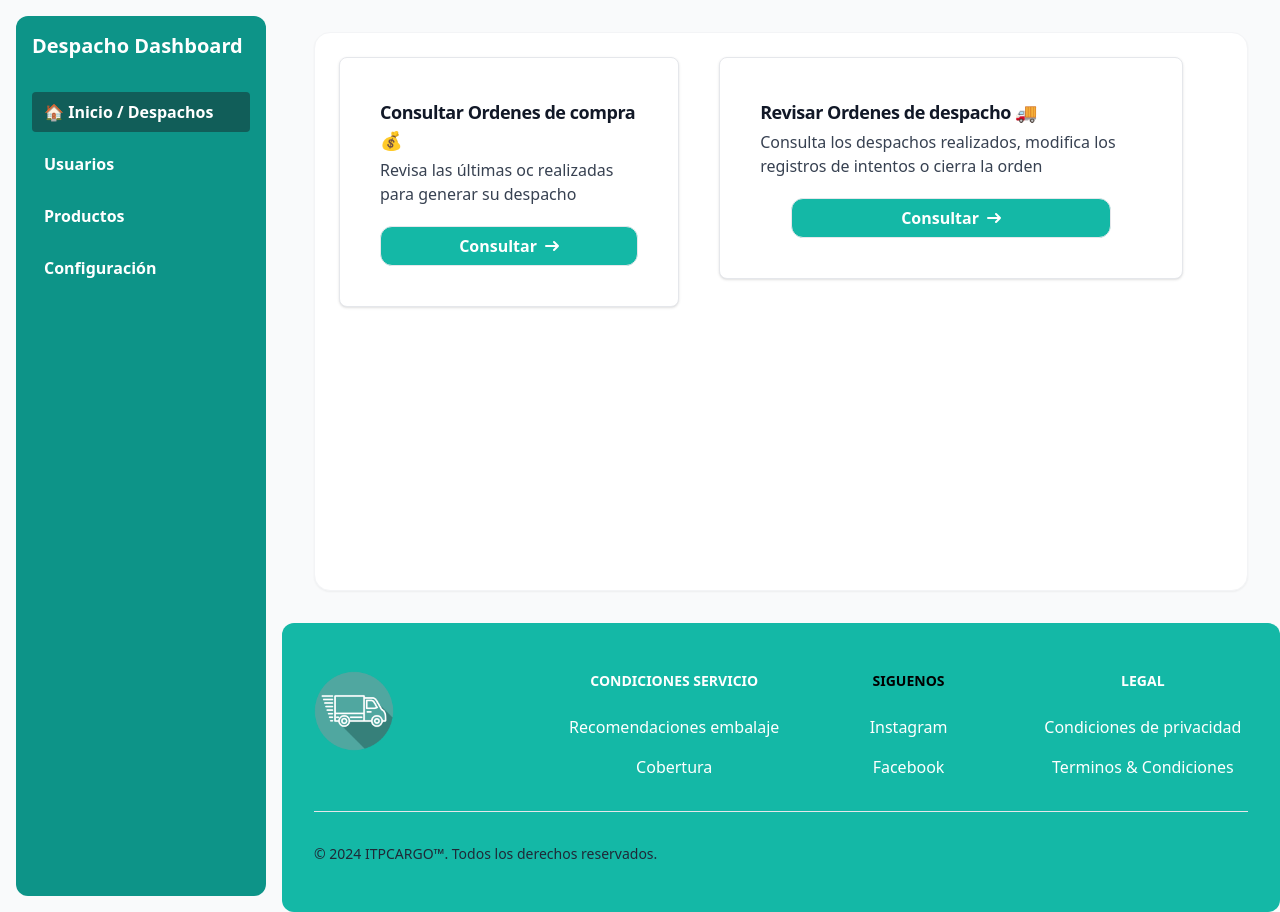
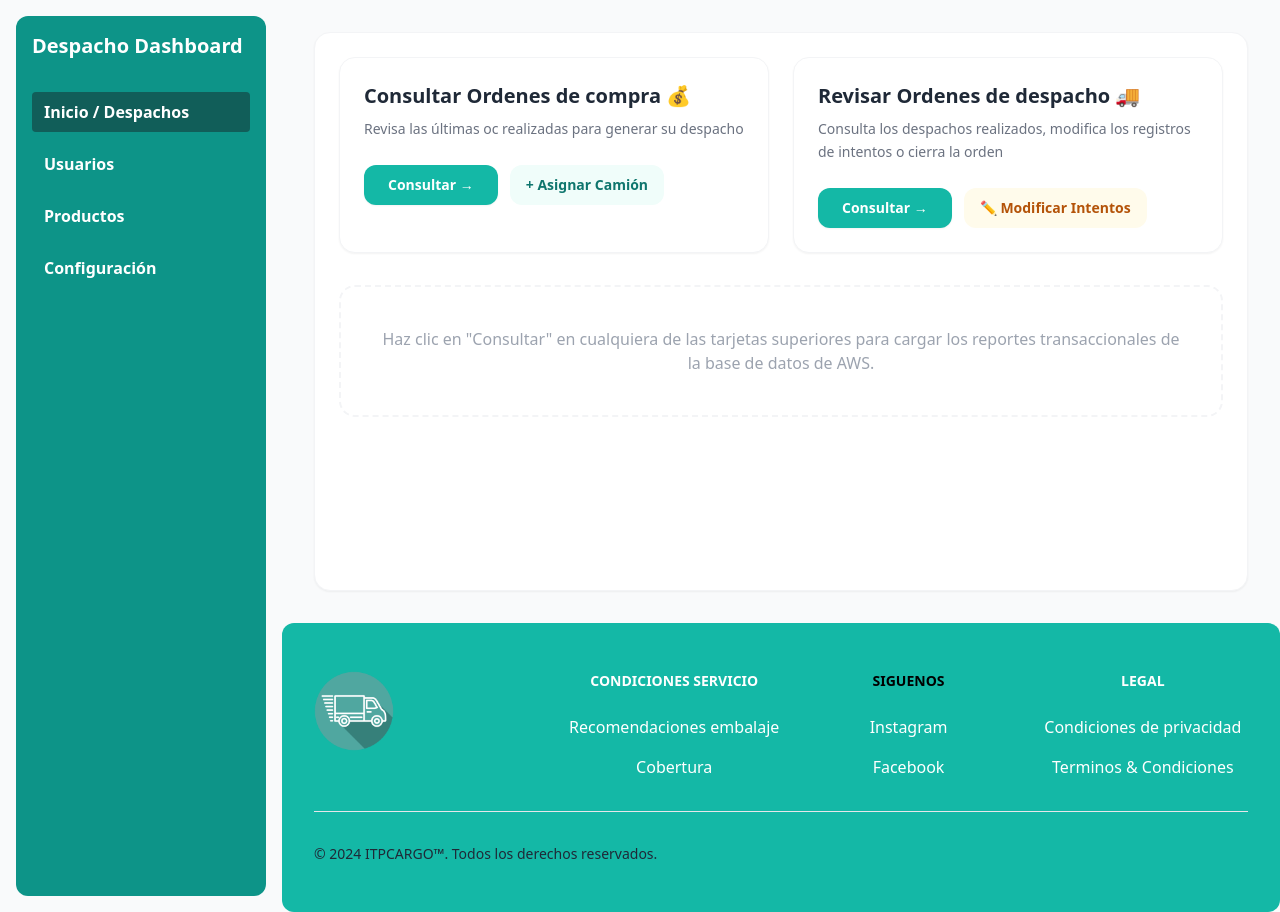
Before and after one commit to nelu-grb/pruebadevopsci, a React (Vite) app in the folder frontend/: page / in a window 1280 px wide. Built offline with nearby package versions, Linux system fonts and the light colour scheme.

Commit message:
Refactor PruebaCards component for improved layout and functionality; update Navbar button text for clarity

```diff
--- a/frontend/src/componentes/CrudAdmin/PruebaCards.jsx
+++ b/frontend/src/componentes/CrudAdmin/PruebaCards.jsx
@@ -1,39 +1,107 @@
-import { useState } from "react";
-import { CardComponent } from "./CardComponent";
-import { TableCompras } from "./TableCompras";
-import { TableDespachos } from "./TableDespachos";
+import React, { useState } from 'react';
+// Importamos tus tablas hijas modulares
+import { TableCompras } from './TableCompras';
+import { TableDespachos } from './TableDespachos';
+// Importamos tus formularios que ya creaste en tu árbol de archivos
+import { FormDespacho } from './FormDespacho';
+import { FormCierreDespacho } from './FormCierreDespacho';
 
 export const PruebaCards = () => {
-  const [tablaCompras, setTablaCompras] = useState(false);
-  const [tablaOrdenes, setTablaOrdenes] = useState(false);
+  // Estado local para saber qué sub-tabla mostrar en el panel de despachos
+  const [subVista, setSubVista] = useState('ninguna'); // 'compras', 'despachos' o 'ninguna'
+
+  // Estado opcional para abrir formularios de acción rápida si lo requieres
+  const [mostrarFormulario, setMostrarFormulario] = useState(null); // 'crear', 'modificar' o null
 
   return (
-    <section>
-      <div className="flex justify-center">
-        <CardComponent
-          title="Consultar Ordenes de compra 💰"
-          description="Revisa las últimas oc realizadas para generar su despacho"
-          buttonText="Consultar"
-          onClick={() => {
-            setTablaCompras(true);
-            setTablaOrdenes(false);
-          }}
-        />
-        <CardComponent
-          title="Revisar Ordenes de despacho 🚚"
-          description="Consulta los despachos realizados, modifica los registros de intentos o cierra la orden"
-          buttonText="Consultar"
-          onClick={() => {
-            setTablaCompras(false);
-            setTablaOrdenes(true);
-          }}
-        />
+    <div className="w-full space-y-8">
+
+      {/* 📊 SECCIÓN DE TARJETAS (Las que ya tienes visualmente en tu pantalla) */}
+      <div className="grid grid-cols-1 lg:grid-cols-2 gap-6">
+
+        {/* Tarjeta 1: Órdenes de Compra */}
+        <div className="p-6 bg-white rounded-2xl border border-gray-100 shadow-sm hover:shadow-md transition-shadow">
+          <div className="flex justify-between items-start mb-2">
+            <h3 className="text-xl font-bold text-gray-800">Consultar Ordenes de compra 💰</h3>
+          </div>
+          <p className="text-gray-500 mb-6 text-sm leading-relaxed">
+            Revisa las últimas oc realizadas para generar su despacho
+          </p>
+          <div className="flex gap-3">
+            <button
+              onClick={() => { setSubVista('compras'); setMostrarFormulario(null); }}
+              className="px-6 py-2.5 bg-teal-500 hover:bg-teal-600 text-white font-semibold rounded-xl text-sm transition-colors shadow-sm"
+            >
+              Consultar →
+            </button>
+            <button
+              onClick={() => setMostrarFormulario('crear')}
+              className="px-4 py-2.5 bg-teal-50 hover:bg-teal-100 text-teal-700 font-semibold rounded-xl text-sm transition-colors"
+            >
+              + Asignar Camión
+            </button>
+          </div>
+        </div>
+
+        {/* Tarjeta 2: Órdenes de Despacho */}
+        <div className="p-6 bg-white rounded-2xl border border-gray-100 shadow-sm hover:shadow-md transition-shadow">
+          <div className="flex justify-between items-start mb-2">
+            <h3 className="text-xl font-bold text-gray-800">Revisar Ordenes de despacho 🚚</h3>
+          </div>
+          <p className="text-gray-500 mb-6 text-sm leading-relaxed">
+            Consulta los despachos realizados, modifica los registros de intentos o cierra la orden
+          </p>
+          <div className="flex gap-3">
+            <button
+              onClick={() => { setSubVista('despachos'); setMostrarFormulario(null); }}
+              className="px-6 py-2.5 bg-teal-500 hover:bg-teal-600 text-white font-semibold rounded-xl text-sm transition-colors shadow-sm"
+            >
+              Consultar →
+            </button>
+            <button
+              onClick={() => setMostrarFormulario('modificar')}
+              className="px-4 py-2.5 bg-amber-50 hover:bg-amber-100 text-amber-700 font-semibold rounded-xl text-sm transition-colors"
+            >
+              ✏️ Modificar Intentos
+            </button>
+          </div>
+        </div>
+
       </div>
 
-      <section>
-        {tablaCompras && <TableCompras />}
-        {tablaOrdenes && <TableDespachos />}
-      </section>
-    </section>
+      {/* 📝 SECCIÓN DINÁMICA DE FORMULARIOS (Aparecen solo si presionas los botones secundarios) */}
+      {mostrarFormulario === 'crear' && (
+        <div className="p-6 bg-teal-50/50 rounded-2xl border border-teal-100 animate-fadeIn">
+          <div className="flex justify-between items-center mb-4">
+            <h4 className="text-lg font-bold text-teal-800">🚚 Formulario de Asignación Logística (POST)</h4>
+            <button onClick={() => setMostrarFormulario(null)} className="text-gray-400 hover:text-gray-600">✕ Cerrar</button>
+          </div>
+          <FormDespacho onSuccess={() => { setMostrarFormulario(null); setSubVista('despachos'); }} />
+        </div>
+      )}
+
+      {mostrarFormulario === 'modificar' && (
+        <div className="p-6 bg-amber-50/50 rounded-2xl border border-amber-100 animate-fadeIn">
+          <div className="flex justify-between items-center mb-4">
+            <h4 className="text-lg font-bold text-amber-800">✏️ Registro de Intentos y Cierre (PUT)</h4>
+            <button onClick={() => setMostrarFormulario(null)} className="text-gray-400 hover:text-gray-600">✕ Cerrar</button>
+          </div>
+          <FormCierreDespacho onSuccess={() => { setMostrarFormulario(null); setSubVista('despachos'); }} />
+        </div>
+      )}
+
+      {/* 📉 ZONA DE RENDERIZADO DE TABLAS COMPONENTES (Tus archivos reales) */}
+      <div className="w-full mt-6 bg-white rounded-2xl transition-all duration-300">
+        {subVista === 'compras' && <TableCompras />}
+        {subVista === 'despachos' && <TableDespachos />}
+
+        {subVista === 'ninguna' && !mostrarFormulario && (
+          <div className="text-center p-10 text-gray-400 border-2 border-dashed border-gray-100 rounded-2xl">
+            Haz clic en "Consultar" en cualquiera de las tarjetas superiores para cargar los reportes transaccionales de la base de datos de AWS.
+          </div>
+        )}
+      </div>
+
+    </div>
   );
 };
--- a/frontend/src/componentes/Layouts/Navbar.jsx
+++ b/frontend/src/componentes/Layouts/Navbar.jsx
@@ -16,7 +16,7 @@ function Navbar({ vistaActual, setVistaActual }) {
               vistaActual === 'despachos' ? 'bg-teal-800' : 'hover:bg-teal-700'
             }`}
           >
-            🏠 Inicio / Despachos
+            Inicio / Despachos
           </button>
         </li>
         <li>
```
